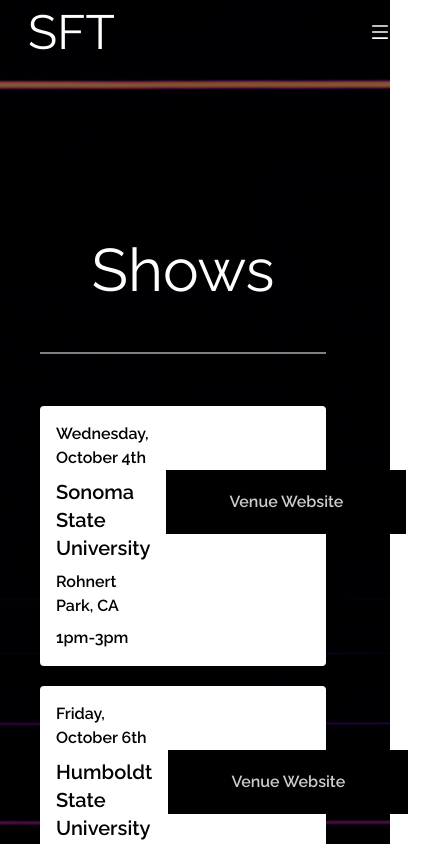
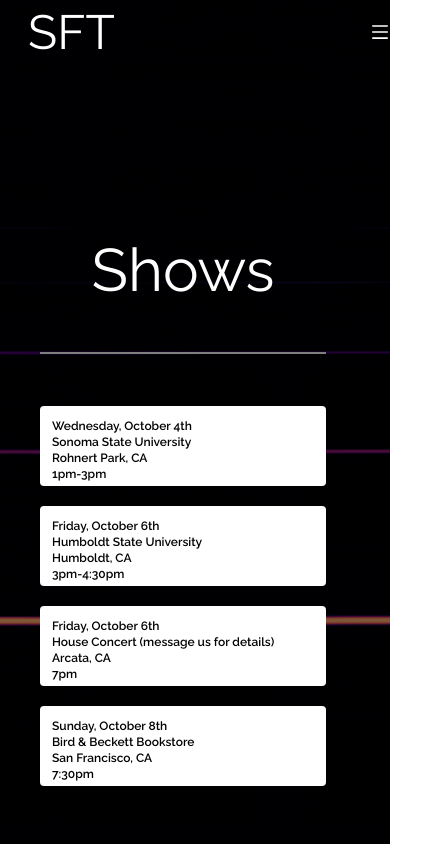
Before and after one commit to kaseyknudsen/Schimscheimer-Family-Trio-Website, a Next.js app: page /shows in a window 390 px wide. Shown: the top 844 px of the page, 429 px wide, since content can reach past the window. Built offline with nearby package versions, Linux system fonts and the light colour scheme.

Commit message:
finished making show cards responsive

```diff
--- a/app/components/ShowCard.js
+++ b/app/components/ShowCard.js
@@ -1,17 +1,17 @@
 const ShowCard = ({ date, venue, location, time, website, link }) => {
   return (
-    <div className="h-38 bg-white rounded flex flex-row justify-between text-black font-semibold z-20">
-      <div className="p-4 flex flex-col gap-2 items-start">
-        <p className="text-md">{date}</p>
-        <p className="text-xl">{venue}</p>
-        <p className="text-md">{location}</p>
-        <p className="text-md">{time}</p>
+    <div className="h-20 show-card md:h-40 bg-white rounded flex flex-row sm:justify-between text-black font-semibold z-20 overflow-hidden">
+      <div className="p-3 flex flex-col md:gap-2 items-start">
+        <p className="text-xs md:text-md">{date}</p>
+        <p className="text-xs md:text-xl">{venue}</p>
+        <p className="text-xs md:text-lg">{location}</p>
+        <p className="text-xs md:text-lg">{time}</p>
       </div>
-      <a href={link} className="block hover:no-underline">
-        <div className="h-[4em] w-[15em] bg-black relative flex flex-col justify-center mt-[4em] mr-5">
-          <p className=" text-white/80 text-center">{website}</p>
-        </div>
-      </a>
+      <div className=" hidden sm:flex flex-col justify-center">
+        <a href={link} className="block hover:no-underline">
+          <button className="bg-black text-white pt-3 pb-3 px-5 md:pt-5 md:pb-5 md:px-10 mr-5">{website}</button>
+        </a>
+      </div>
     </div>
   );
 };
```
